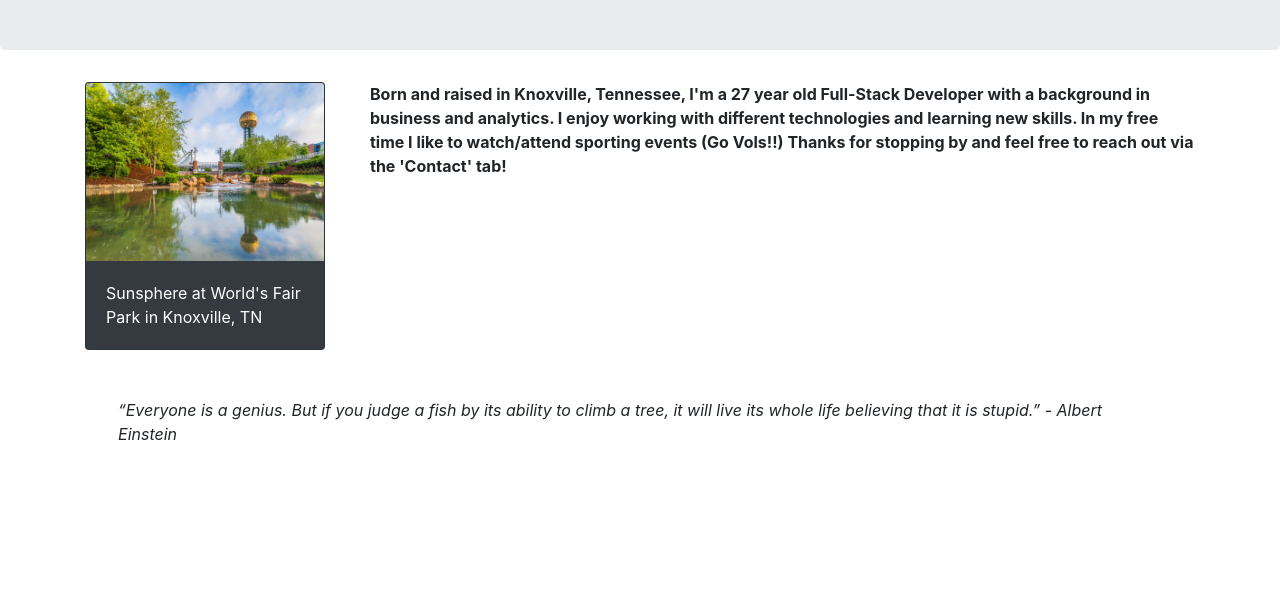
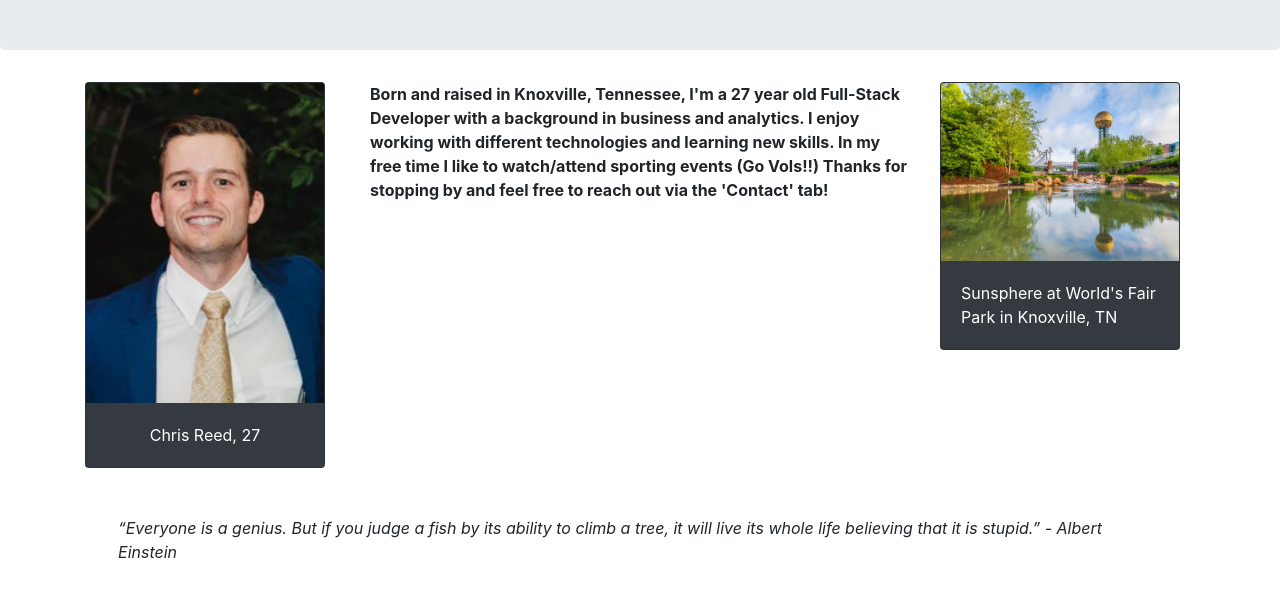
Before and after one commit to cr31293/Responsive-Portfolio, a plain HTML site: page index.html in a window 1280 px wide. Shown: the part 234-830 px from the top of the page. Before the commit the page ends 800 px from the top, so only its background shows below. Drawn offline with nearby package versions, Linux system fonts and the light colour scheme.

Commit message:
updated prof pic

```diff
--- a/index.html
+++ b/index.html
@@ -47,6 +47,21 @@
         <div class="row">
             <div class="col-3">
                 <div class="card text-white bg-dark" style="width: 15rem;">
+                    <img class="card-img-top" src="images/profpic.jpg" alt="Sunsphere Words Fair Park Knoxville Tennessee">
+                    <div class="card-body">
+                      <p class="card-text text-center"> Chris Reed, 27</p>
+                    </div>
+                </div>
+            </div>
+
+            <div class="col-lg-6">
+                <p><strong>
+                        Born and raised in Knoxville, Tennessee, I'm a 27 year old Full-Stack Developer with a background in business and analytics. I enjoy working with different technologies and learning new skills. In my free time I like to watch/attend sporting events (Go Vols!!) Thanks for stopping by and feel free to reach out via the 'Contact' tab!
+                </strong></p>
+            </div>
+
+            <div class="col-3">
+                <div class="card text-white bg-dark" style="width: 15rem;">
                     <img class="card-img-top" src="images/Sunsphere.jpg" alt="Sunsphere Words Fair Park Knoxville Tennessee">
                     <div class="card-body">
                       <p class="card-text"> Sunsphere at World's Fair Park in Knoxville, TN</p>
@@ -54,12 +69,9 @@
                 </div>
             </div>
 
-            <div class="col-lg-9">
-                <p><strong>
-                        Born and raised in Knoxville, Tennessee, I'm a 27 year old Full-Stack Developer with a background in business and analytics. I enjoy working with different technologies and learning new skills. In my free time I like to watch/attend sporting events (Go Vols!!) Thanks for stopping by and feel free to reach out via the 'Contact' tab!
-                </strong></p>
-            </div>
         </div>
+
+
 
         <div class="row p-5">
             <p class="font-italic">
```
Also changed, not shown: images/profpic.jpg (added).
